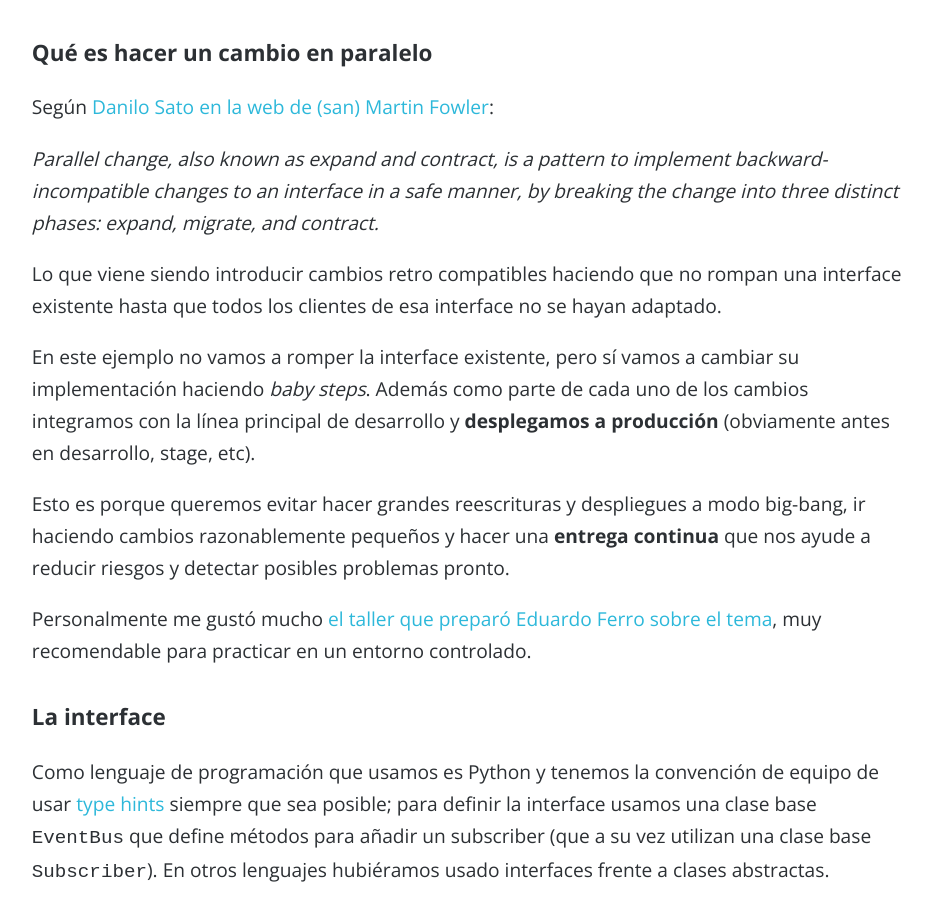
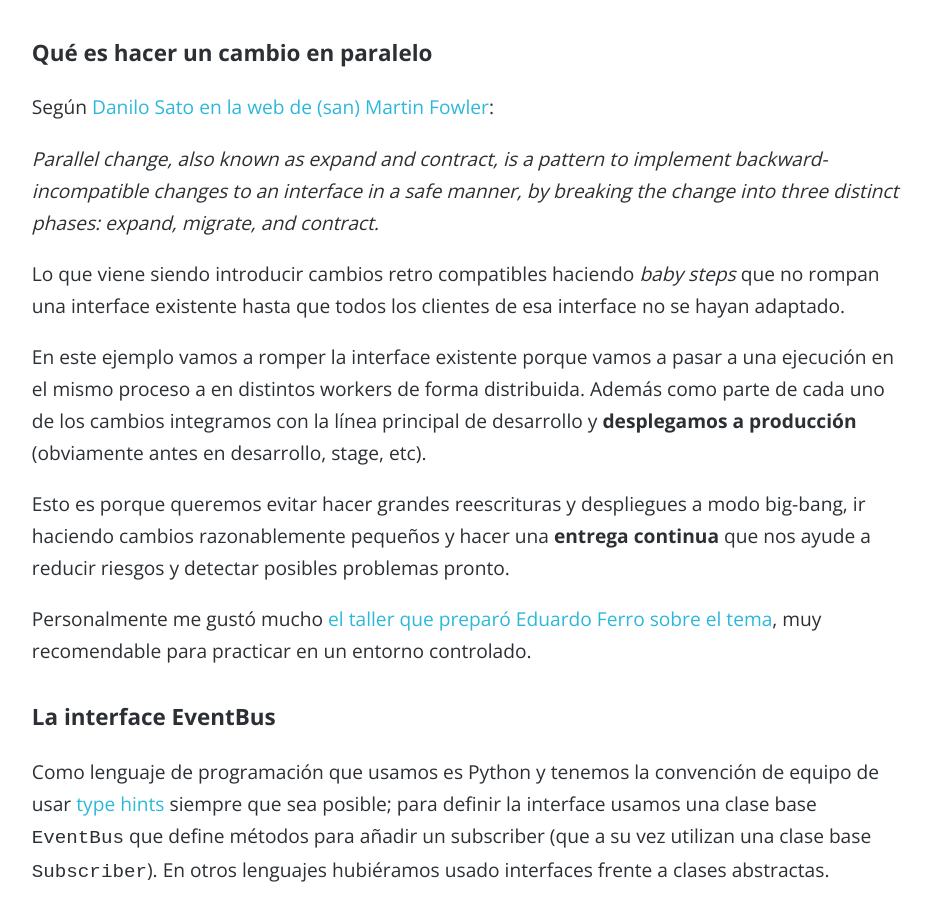
Before and after one commit to danilat/danilat.github.io, a Jekyll site: the page built from _posts/2021-12-01-cambio-en-paralelo-event-bus.md, in a window 1280 px wide and 900 px high, scrolled down 1645 px. Shown: the whole window, without its empty margins (173-1105 px from the left). Built offline with Jekyll 4.4.1, drawn with Linux system fonts in a browser that asks for light colours; comment, search, counter and statistics services are not loaded.

Commit message:
Minor changes to event bus post

```diff
--- a/_posts/2021-12-01-cambio-en-paralelo-event-bus.md
+++ b/_posts/2021-12-01-cambio-en-paralelo-event-bus.md
@@ -25,16 +25,16 @@ Según [Danilo Sato en la web de (san) Martin Fowler](https://martinfowler.com/b
 
 *Parallel change, also known as expand and contract, is a pattern to implement backward-incompatible changes to an interface in a safe manner, by breaking the change into three distinct phases: expand, migrate, and contract.*
 
-Lo que viene siendo introducir cambios retro compatibles haciendo que no rompan una interface existente hasta que todos los clientes de esa interface no se hayan adaptado.
+Lo que viene siendo introducir cambios retro compatibles haciendo *baby steps* que no rompan una interface existente hasta que todos los clientes de esa interface no se hayan adaptado.
 
-En este ejemplo no vamos a romper la interface existente, pero sí vamos a cambiar su implementación haciendo *baby steps*. Además como parte de cada uno de los cambios integramos con la línea principal de desarrollo y **desplegamos a producción** (obviamente antes en desarrollo, stage, etc).
+En este ejemplo vamos a romper la interface existente porque vamos a pasar a una ejecución en el mismo proceso a en distintos workers de forma distribuida. Además como parte de cada uno de los cambios integramos con la línea principal de desarrollo y **desplegamos a producción** (obviamente antes en desarrollo, stage, etc).
 
 Esto es porque queremos evitar hacer grandes reescrituras y despliegues a modo big-bang, ir haciendo cambios razonablemente pequeños y hacer una **entrega continua** que nos ayude a reducir riesgos y detectar posibles problemas pronto.
 
 Personalmente me gustó mucho [el taller que preparó Eduardo Ferro sobre el tema](https://www.eferro.net/2018/11/slides-taller-parallel-changes.html), muy recomendable para practicar en un entorno controlado.
 
 
-### La interface
+### La interface EventBus
 
 Como lenguaje de programación que usamos es Python y tenemos la convención de equipo de usar [type hints](https://docs.python.org/3/library/typing.html) siempre que sea posible; para definir la interface usamos una clase base `EventBus` que define métodos para añadir un subscriber (que a su vez utilizan una clase base `Subscriber`). En otros lenguajes hubiéramos usado interfaces frente a clases abstractas.
 
```
